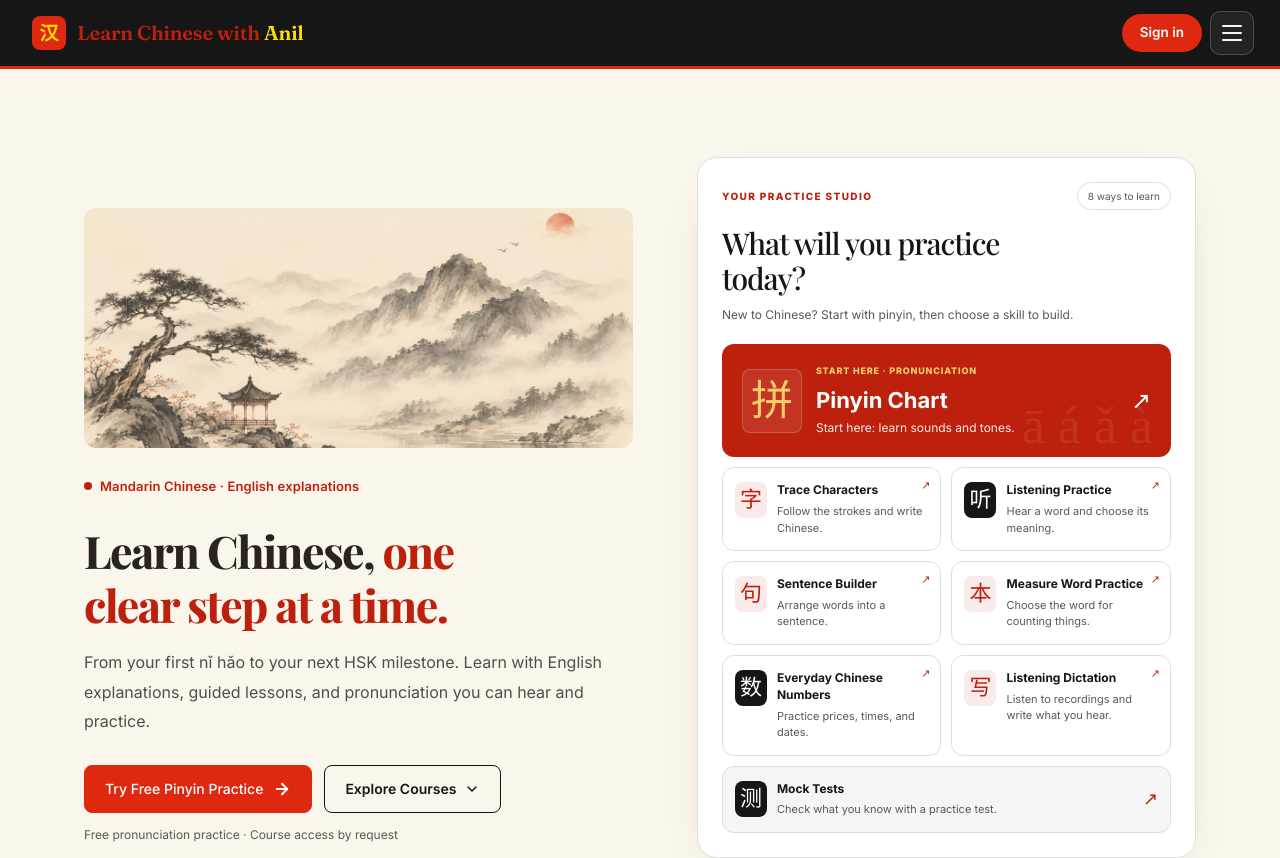
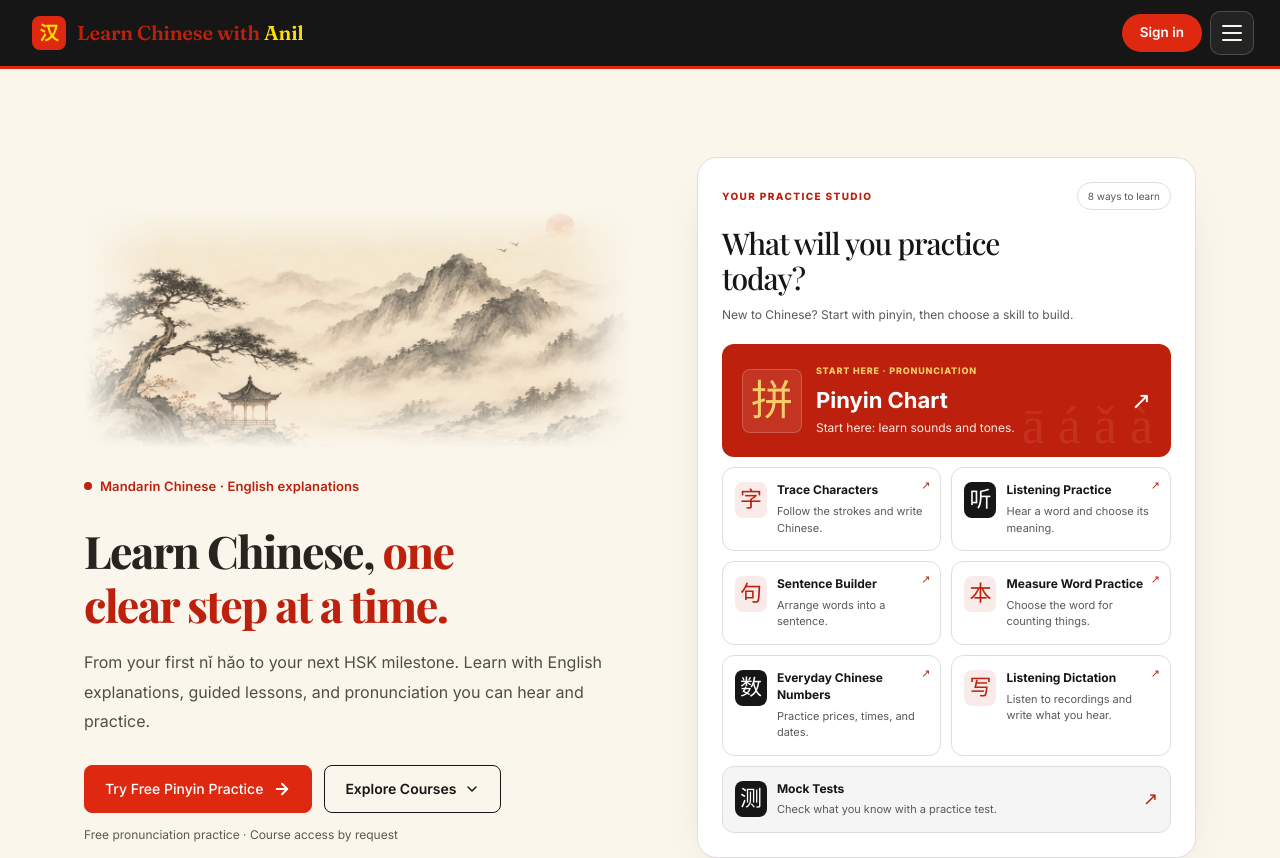
Before and after one commit to kafleanil18/bhasahub, a React (Vite) app in the folder client/: page / in a window 1280 px wide. Shown: the top 858 px of the page. Built offline with nearby package versions, Linux system fonts and the light colour scheme; no server answers; a web font is replaced by a local one.

Commit message:
Blend hero landscape into the page background

```diff
--- a/client/src/home/HeroPracticeTools.css
+++ b/client/src/home/HeroPracticeTools.css
@@ -40,7 +40,12 @@
 @media (prefers-reduced-motion: reduce) { .home-page .hero-practice-link { transition: none; } .home-page .hero-practice-link:hover { transform: none; } }
 
 /* An ink-wash landscape occupies the open space above the introduction. */
-.home-page .hero-ink-art { display: block; width: 100%; height: 240px; object-fit: cover; object-position: center 62%; margin: -32px 0 24px; border-radius: 12px; mix-blend-mode: multiply; }
-:root.dark .home-page .hero-ink-art { mix-blend-mode: normal; opacity: .9; }
+.home-page .hero-ink-art { display: block; width: 100%; height: 240px; object-fit: cover; object-position: center 62%; margin: -32px 0 24px; border-radius: 0; mix-blend-mode: multiply;
+  -webkit-mask-image: linear-gradient(to right, transparent, #000 14%, #000 86%, transparent), linear-gradient(to bottom, transparent, #000 18%, #000 76%, transparent);
+  mask-image: linear-gradient(to right, transparent, #000 14%, #000 86%, transparent), linear-gradient(to bottom, transparent, #000 18%, #000 76%, transparent);
+  -webkit-mask-composite: source-in;
+  mask-composite: intersect;
+}
+:root.dark .home-page .hero-ink-art { mix-blend-mode: luminosity; opacity: .7; }
 @media (max-width: 900px) { .home-page .hero-ink-art { height: 220px; margin-top: 0; } }
 @media (max-width: 480px) { .home-page .hero-ink-art { height: 176px; margin-bottom: 20px; } }
```
